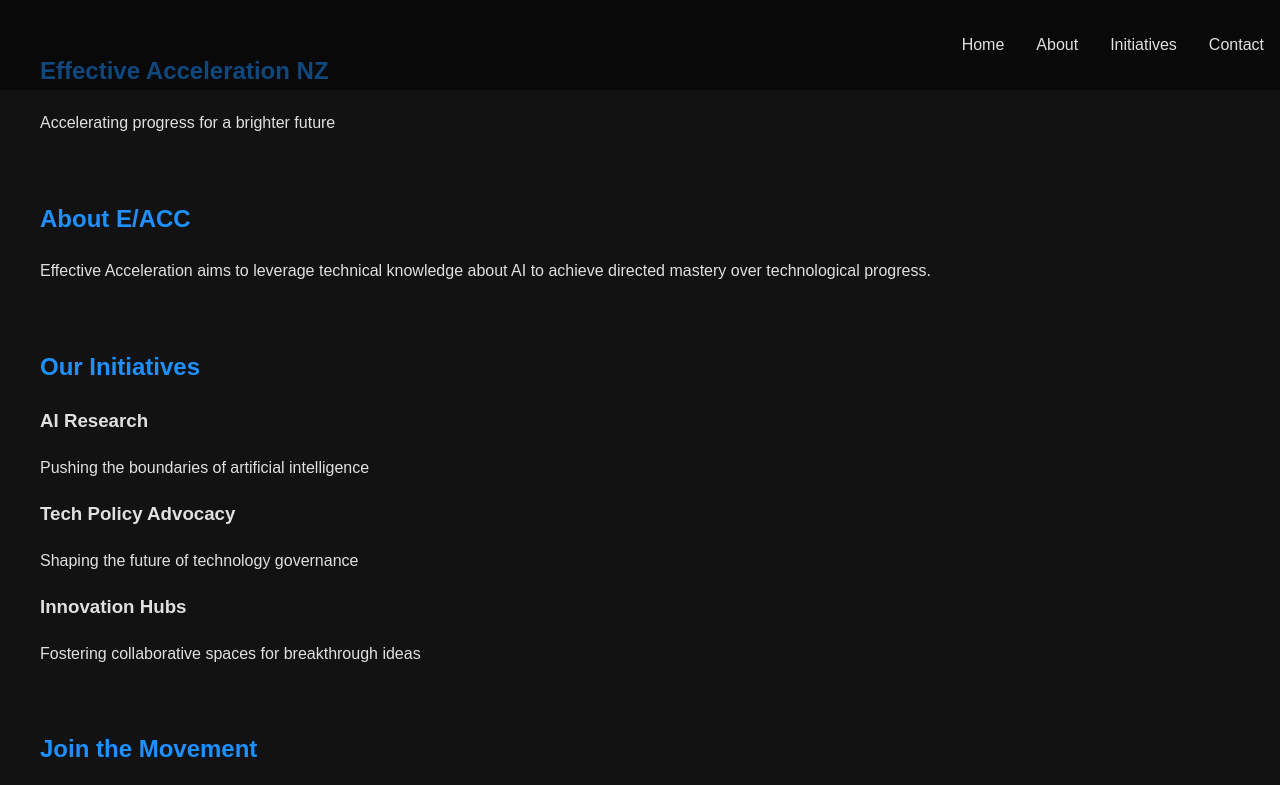
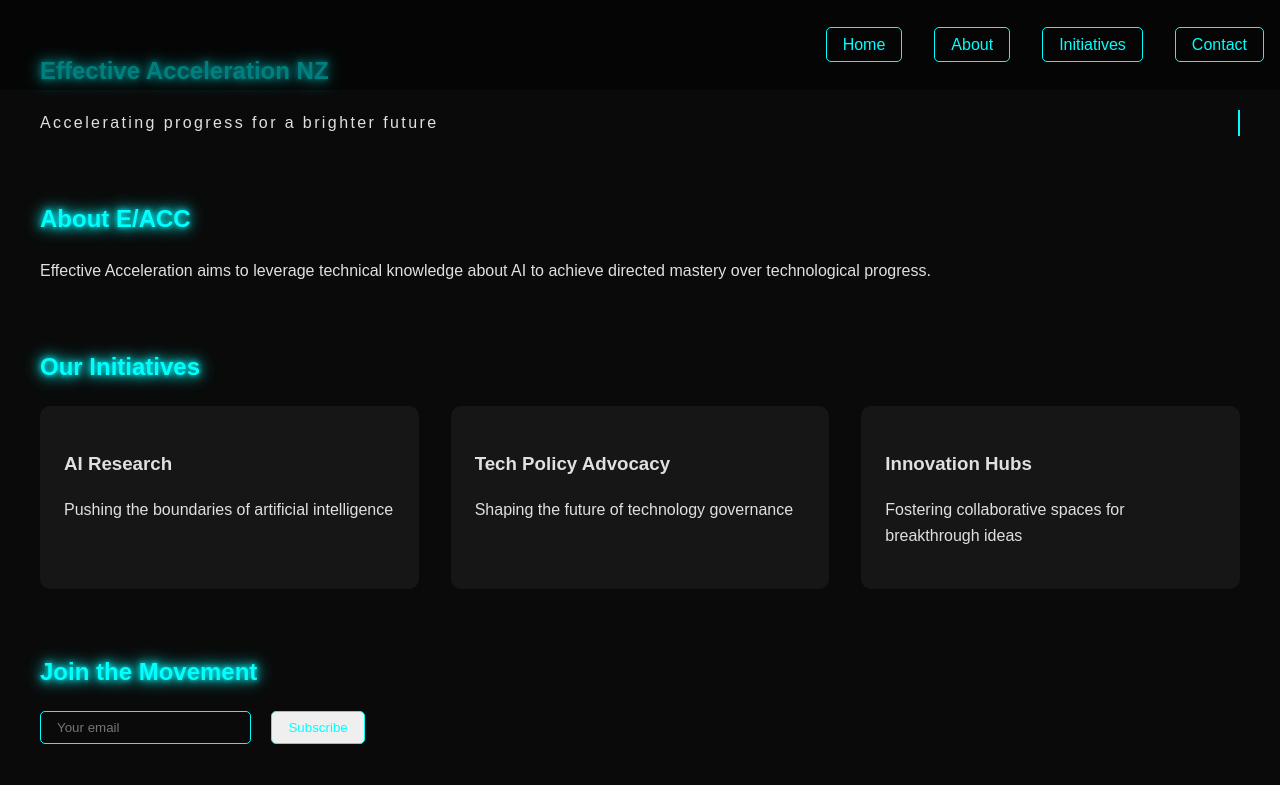
Before and after one commit to nateurl/eacc, a plain HTML site: page index.html in a window 1280 px wide. Shown: the top 785 px of the page. Drawn offline with nearby package versions, Linux system fonts and the light colour scheme.

Commit message:
Update styles.css

```diff
--- a/styles.css
+++ b/styles.css
@@ -1,8 +1,9 @@
 :root {
-    --bg-color: #121212;
+    --bg-color: #0a0a0a;
     --text-color: #e0e0e0;
-    --accent-color: #1E90FF;
-    --secondary-color: #BB86FC;
+    --accent-color: #00ffff;
+    --secondary-color: #ff00ff;
+    --glow-color: rgba(0, 255, 255, 0.7);
 }
 
 body {
@@ -12,6 +13,14 @@ body {
     line-height: 1.6;
     margin: 0;
     padding: 0;
+    overflow-x: hidden;
+}
+
+#particles-js {
+    position: fixed;
+    width: 100%;
+    height: 100%;
+    z-index: -1;
 }
 
 header {
@@ -19,6 +28,7 @@ header {
     position: fixed;
     width: 100%;
     top: 0;
+    z-index: 1000;
 }
 
 nav ul {
@@ -32,14 +42,38 @@ nav ul li {
     margin-left: 2rem;
 }
 
-nav ul li a {
-    color: var(--text-color);
+.neon-button {
+    color: var(--accent-color);
     text-decoration: none;
-    transition: color 0.3s ease;
+    padding: 0.5rem 1rem;
+    border: 1px solid var(--accent-color);
+    border-radius: 5px;
+    transition: all 0.3s ease;
+    position: relative;
+    overflow: hidden;
 }
 
-nav ul li a:hover {
-    color: var(--accent-color);
+.neon-button::before {
+    content: '';
+    position: absolute;
+    top: 0;
+    left: 0;
+    width: 100%;
+    height: 100%;
+    background-color: var(--accent-color);
+    z-index: -1;
+    transform: scaleX(0);
+    transform-origin: right;
+    transition: transform 0.3s ease;
+}
+
+.neon-button:hover {
+    color: var(--bg-color);
+}
+
+.neon-button:hover::before {
+    transform: scaleX(1);
+    transform-origin: left;
 }
 
 main {
@@ -52,21 +86,55 @@ section {
     margin-bottom: 4rem;
 }
 
-h1, h2 {
+.glow-text {
     color: var(--accent-color);
+    text-shadow: 0 0 5px var(--glow-color), 0 0 10px var(--glow-color), 0 0 15px var(--glow-color), 0 0 20px var(--glow-color);
 }
 
-button {
-    background-color: var(--accent-color);
-    color: var(--bg-color);
-    border: none;
-    padding: 0.5rem 1rem;
-    cursor: pointer;
-    transition: background-color 0.3s ease;
+.typewriter {
+    overflow: hidden;
+    border-right: 0.15em solid var(--accent-color);
+    white-space: nowrap;
+    margin: 0 auto;
+    letter-spacing: 0.15em;
+    animation: typing 3.5s steps(40, end), blink-caret 0.75s step-end infinite;
 }
 
-button:hover {
-    background-color: var(--secondary-color);
+@keyframes typing {
+    from { width: 0 }
+    to { width: 100% }
+}
+
+@keyframes blink-caret {
+    from, to { border-color: transparent }
+    50% { border-color: var(--accent-color) }
+}
+
+.initiative-grid {
+    display: grid;
+    grid-template-columns: repeat(auto-fit, minmax(250px, 1fr));
+    gap: 2rem;
+}
+
+.initiative-card {
+    background-color: rgba(255, 255, 255, 0.05);
+    border-radius: 10px;
+    padding: 1.5rem;
+    transition: transform 0.3s ease, box-shadow 0.3s ease;
+}
+
+.initiative-card:hover {
+    transform: translateY(-5px);
+    box-shadow: 0 5px 15px rgba(0, 255, 255, 0.2);
+}
+
+.neon-input {
+    background-color: transparent;
+    border: 1px solid var(--accent-color);
+    color: var(--text-color);
+    padding: 0.5rem 1rem;
+    border-radius: 5px;
+    margin-right: 1rem;
 }
 
 footer {
```
